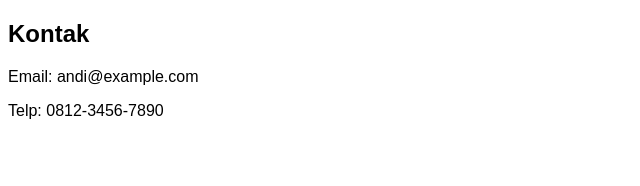
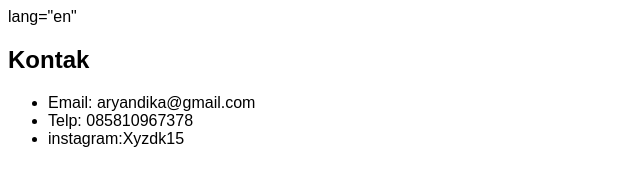
Before and after one commit to aryandikaaaa/1124160202-html-day8, a plain HTML site: page contact.html in a window 1280 px wide. Shown: the whole page, without its empty margins (0-640 px from the left). Drawn offline with Linux system fonts and the light colour scheme.

Commit message:
membuat kontak

```diff
--- a/contact.html
+++ b/contact.html
@@ -1,11 +1,16 @@
 <!DOCTYPE html>
-<html>
+<html> lang="en"
 <head>
+  <meta charset="UTF-8">
+  <meta name="viewport" content="width=device-width, initial-scale=1.0">
   <title>Kontak</title>
 </head>
 <body style="font-family:Arial;">
   <h2>Kontak</h2>
-  <p>Email: andi@example.com</p>
-  <p>Telp: 0812-3456-7890</p>
+  <ul>
+  <li>Email: aryandika@gmail.com</li>
+  <li>Telp: 085810967378</li>
+  <li>instagram:Xyzdk15</li>
+  </ul>
 </body>
 </html>
```
Also changed, not shown: profile.html (+2 -2 lines).
